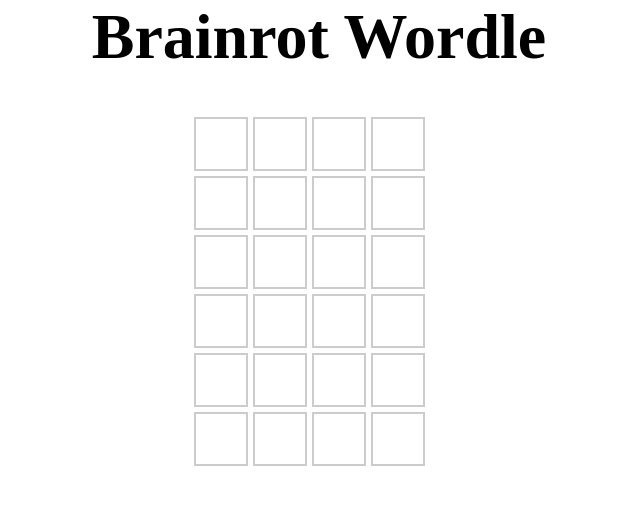
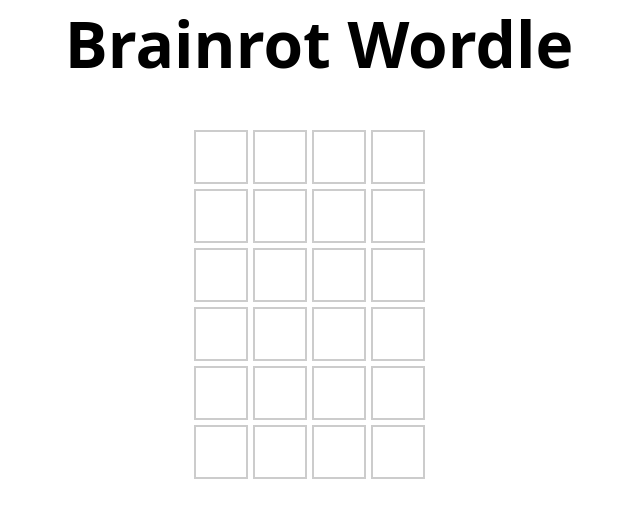
Before and after one commit to AngadOnTop/brainrot_wordle, a React (Vite) app in the folder brainrot-wordle/: page / in a window 1280 px wide. Shown: the top 518 px of the page, without its empty margins (321-961 px from the left). Built offline with nearby package versions, Linux system fonts and the light colour scheme.

Commit message:
changed font
changed the font

```diff
--- a/brainrot-wordle/src/Game.css
+++ b/brainrot-wordle/src/Game.css
@@ -4,6 +4,8 @@
     overflow: hidden;
     height: 100vh;
     width: 100vw;
+    user-select: none;
+    font-family: system-ui, -apple-system, BlinkMacSystemFont, 'Segoe UI', Roboto, Oxygen, Ubuntu, Cantarell, 'Open Sans', 'Helvetica Neue', sans-serif;
 }
 
 .cell.space {
```
